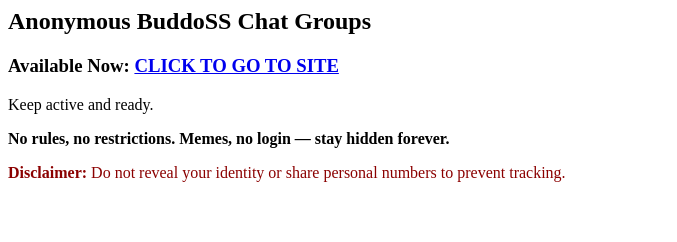
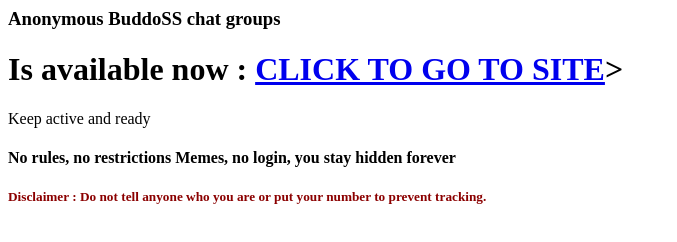
Before and after one commit to mrcaptions/buddosschatgroups, a plain HTML site: page index.html in a window 1280 px wide. Shown: the whole page, without its empty margins (0-677 px from the left). Drawn offline with Linux system fonts and the light colour scheme.

Commit message:
Update index.html

```diff
--- a/index.html
+++ b/index.html
@@ -1,14 +1,14 @@
-<h2>Anonymous BuddoSS Chat Groups</h2>
+<h3>
 
-<h3>
-  Available Now:
-  <a href="https://bbosa8628.site"><strong>CLICK TO GO TO SITE</strong></a>
+  Anonymous BuddoSS chat groups
+  <h1>Is available now : <a href="https://bbosa8628.site"><strong>CLICK TO GO TO SITE</strong></a>></h1>
+  Keep active and ready
+
 </h3>
 
-<p>Keep active and ready.</p>
+<h4>
+  No rules, no restrictions
+  Memes, no login, you stay hidden forever
+</h4>
 
-<p><strong>No rules, no restrictions. Memes, no login — stay hidden forever.</strong></p>
-
-<p style="color: darkred;">
-  <strong>Disclaimer:</strong> Do not reveal your identity or share personal numbers to prevent tracking.
-</p>
+<h5 style="color: darkred;">Disclaimer : Do not tell anyone who you are or put your number to prevent tracking.</h5>
```
